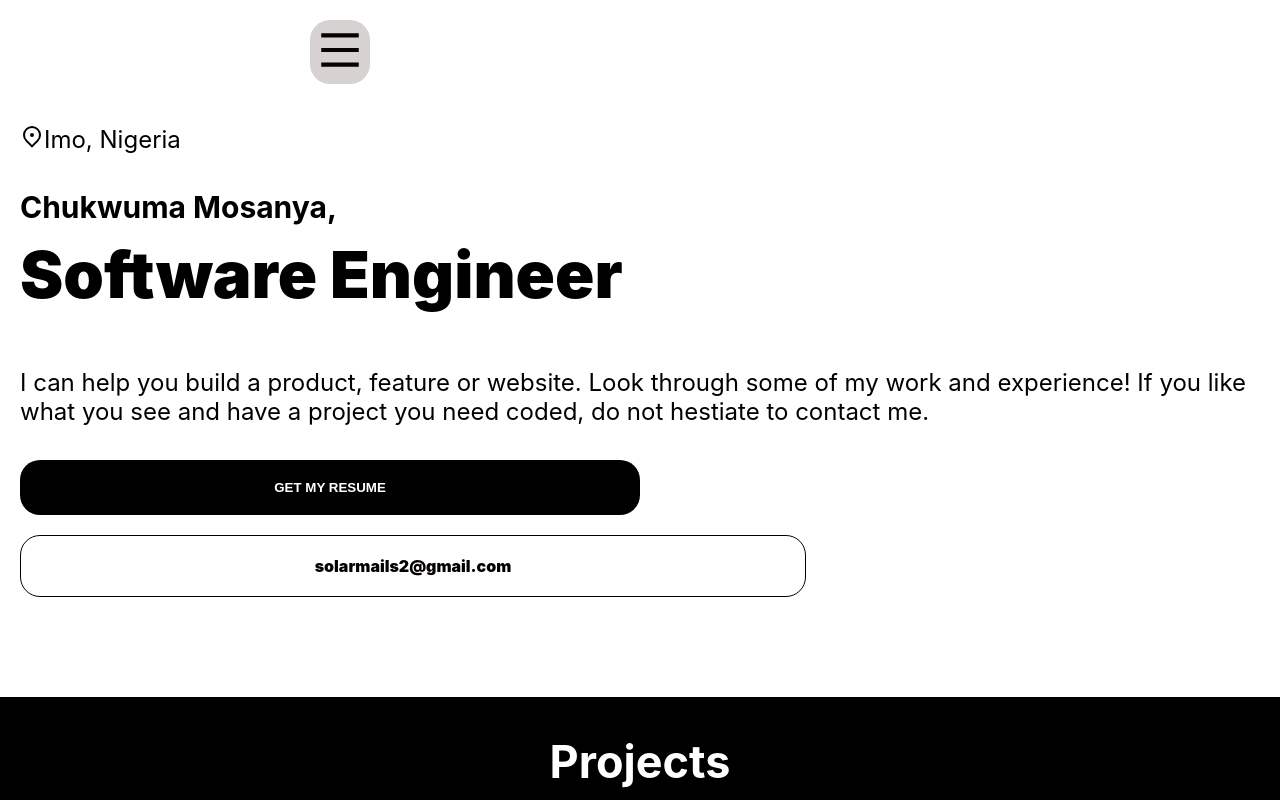
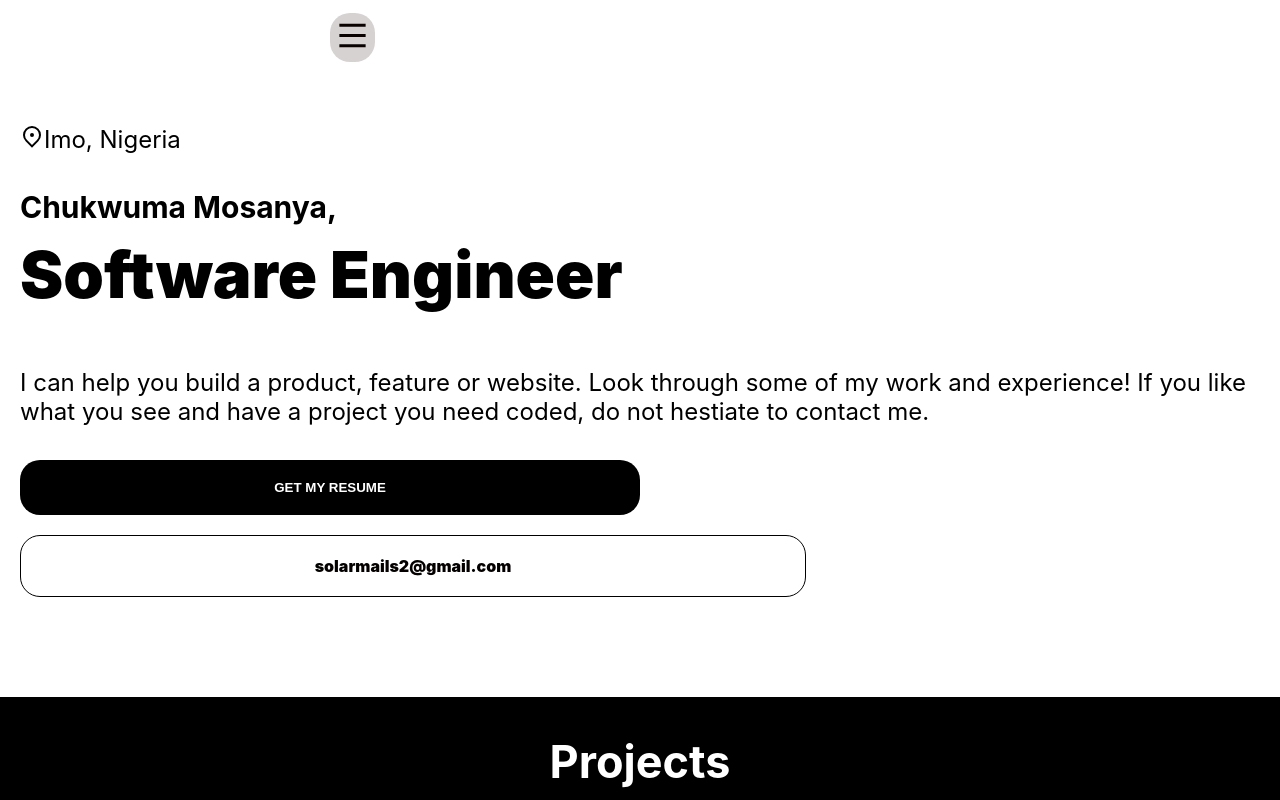
Before and after one commit to blase147/my_portfolio, a React (Create React App) app: page / in a window 1280 px wide. Shown: the top 800 px of the page. Built offline with nearby package versions, Linux system fonts and the light colour scheme.

Commit message:
Add files

```diff
--- a/src/components/navigation-bar/navigationBar.js
+++ b/src/components/navigation-bar/navigationBar.js
@@ -22,8 +22,8 @@ const NavigationBar = () => {
 
     <div className="navigation-bar-container">
       <div className="menu-icon">
-        {isOpen ? <RiCloseLine size={50} onClick={toggleMenu} />
-          : <RiMenuLine size={50} onClick={toggleMenu} />}
+        {isOpen ? <RiCloseLine size={35} onClick={toggleMenu} />
+          : <RiMenuLine size={35} onClick={toggleMenu} />}
       </div>
       {isOpen && (
       <ul className="navigation-menu">
--- a/src/components/navigation-bar/navigationBar.scss
+++ b/src/components/navigation-bar/navigationBar.scss
@@ -8,8 +8,8 @@
 
   .menu-icon {
     position: fixed;
-    top: 20px;
-    left: 290px;
+    top: 13px;
+    left: 310px;
     padding: 5px;
     background-color: #d7d2d2;
     color: rgb(9, 0, 0);
```
